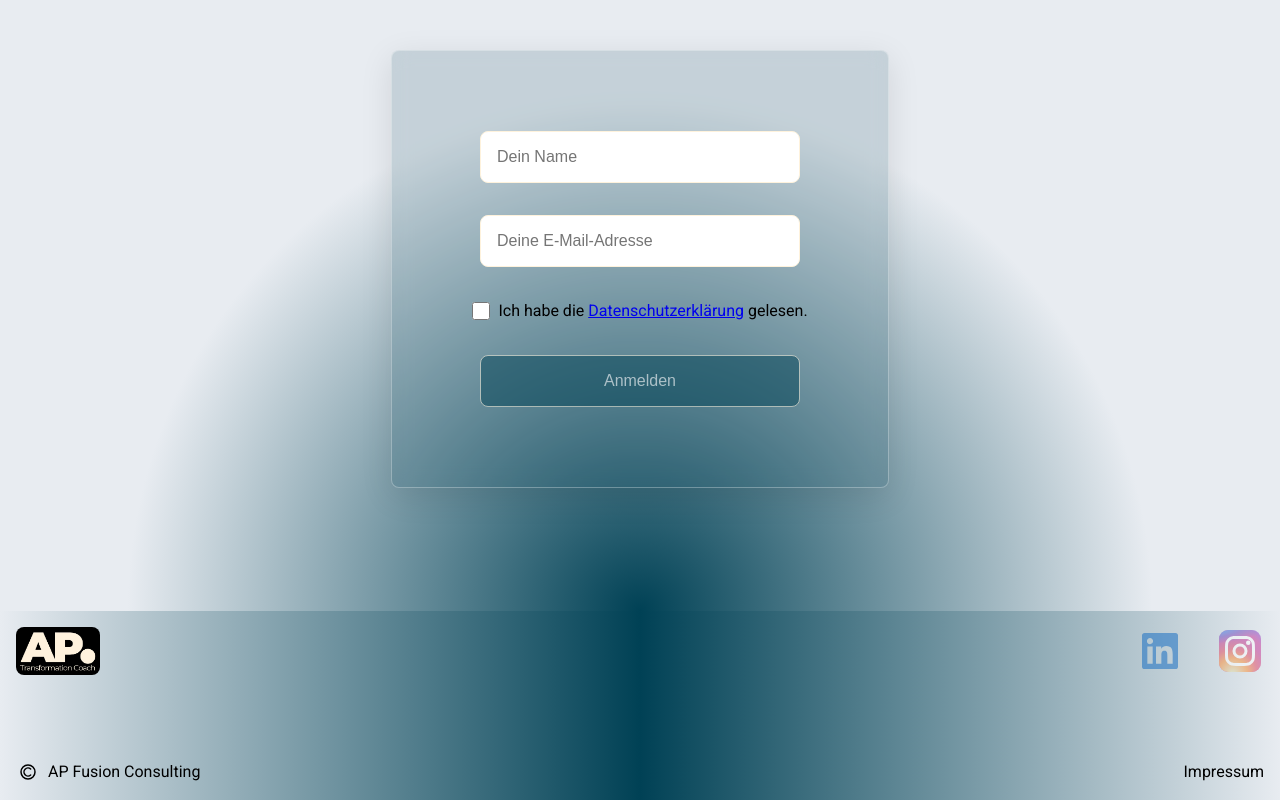
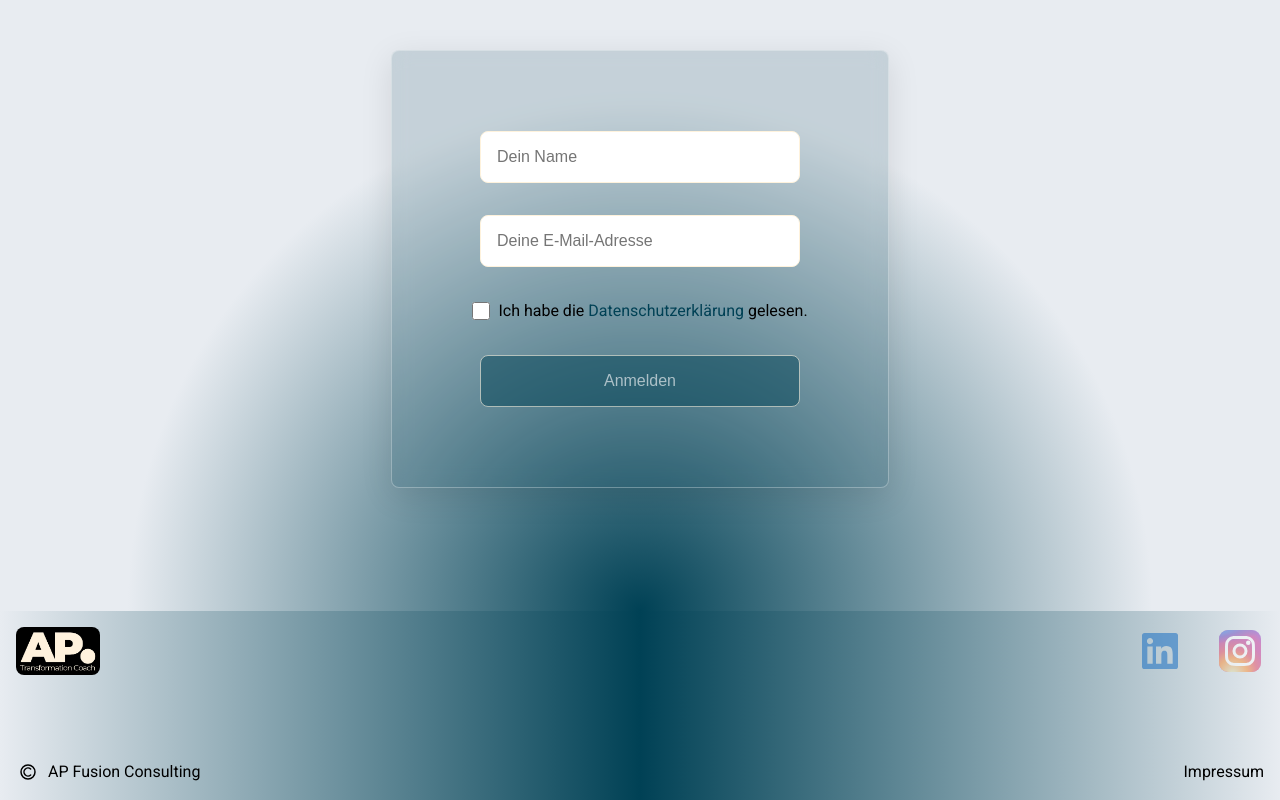
Before and after one commit to GDR1909/ap-fusionconsulting, an Angular app: page / in a window 1280 px wide. Shown: the part 989-1789 px from the top of the page. Built offline with nearby package versions, Linux system fonts and the light colour scheme.

Commit message:
improved the routerlink to privacy policy for more ux

```diff
--- a/src/app/main-content/contact/contact-form/contact-form.component.scss
+++ b/src/app/main-content/contact/contact-form/contact-form.component.scss
@@ -33,6 +33,17 @@ input {
     height: 18px;
     cursor: pointer;
   }
+
+  a {
+    text-decoration: none;
+    color: rgb(0, 65, 85);
+    transition: ease-in-out 250ms;
+
+    &:hover {
+      text-decoration: underline;
+      transition: ease-in-out 250ms;
+    }
+  }
 }
 
 .submitButton {
```
